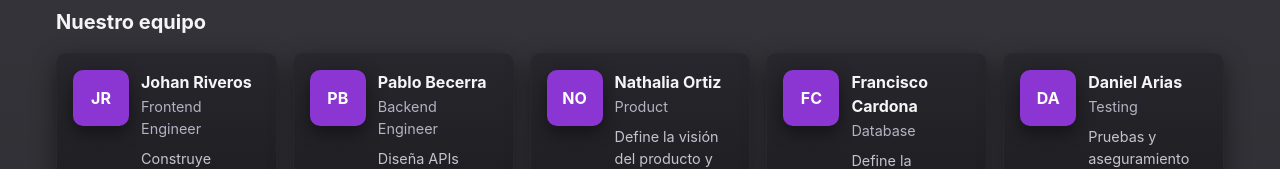
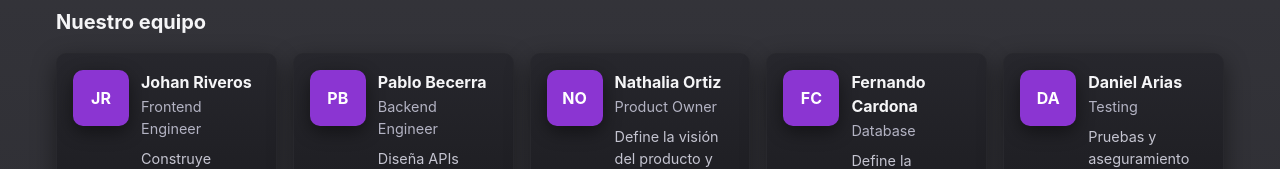
Before and after one commit to Nathal25/LUMIX-FRONTEND, a React (Vite) app: page /about in a window 1280 px wide. Shown: the part 346-515 px from the top of the page. Built offline with nearby package versions, Linux system fonts and the light colour scheme; no server answers.

Commit message:
sección del manual actualizado

```diff
--- a/src/components/Footer.tsx
+++ b/src/components/Footer.tsx
@@ -50,7 +50,7 @@ export const Footer: React.FC = () => {
             <ul className="sitemap-list">
               <li><Link to="/reset-password">Restablecer contraseña</Link></li>
               <li><a href="mailto:soporte@lumix.app">Contacto</a></li>
-              {/* <li><a href="/terms">Terms</a></li> */}
+              <li><a href="https://drive.google.com/file/d/1Tdu4rgTzgBiPettgwRaW2Um7pYCAwAY0/view?usp=sharing" target="_blank">Manual de usuario</a></li>
             </ul>
           </div>
         </nav>
--- a/src/pages/AboutPage.tsx
+++ b/src/pages/AboutPage.tsx
@@ -53,7 +53,7 @@ export const AboutPage: React.FC = () => {
             <div className="avatar" aria-hidden="true">NO</div>
             <div className="team-info">
               <strong className="team-name">Nathalia Ortiz</strong>
-              <span className="team-role">Product</span>
+              <span className="team-role">Product Owner</span>
               <p className="team-bio">Define la visión del producto y mejora la experiencia.</p>
             </div>
           </li>
@@ -61,7 +61,7 @@ export const AboutPage: React.FC = () => {
           <li className="team-card">
             <div className="avatar" aria-hidden="true">FC</div>
             <div className="team-info">
-              <strong className="team-name">Francisco Cardona</strong>
+              <strong className="team-name">Fernando Cardona</strong>
               <span className="team-role">Database</span>
               <p className="team-bio">Define la estructura de datos y optimiza consultas.</p>
             </div>
```
